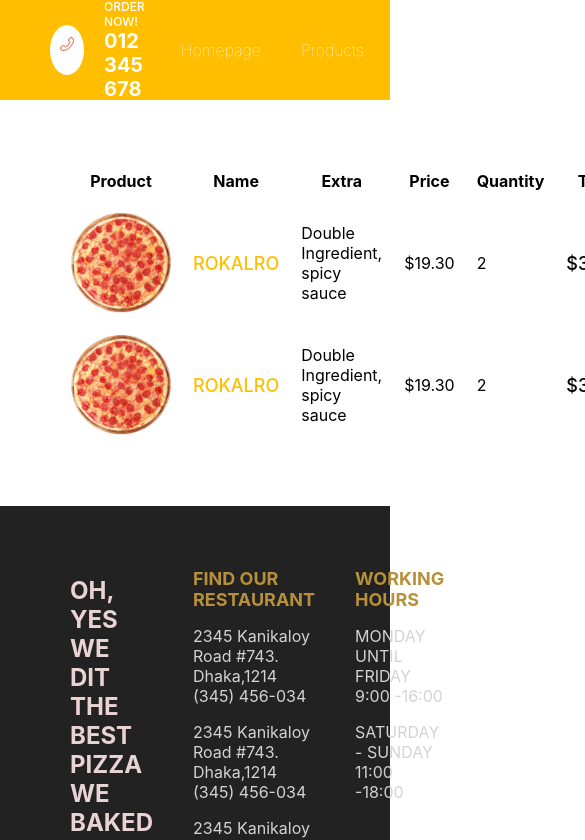
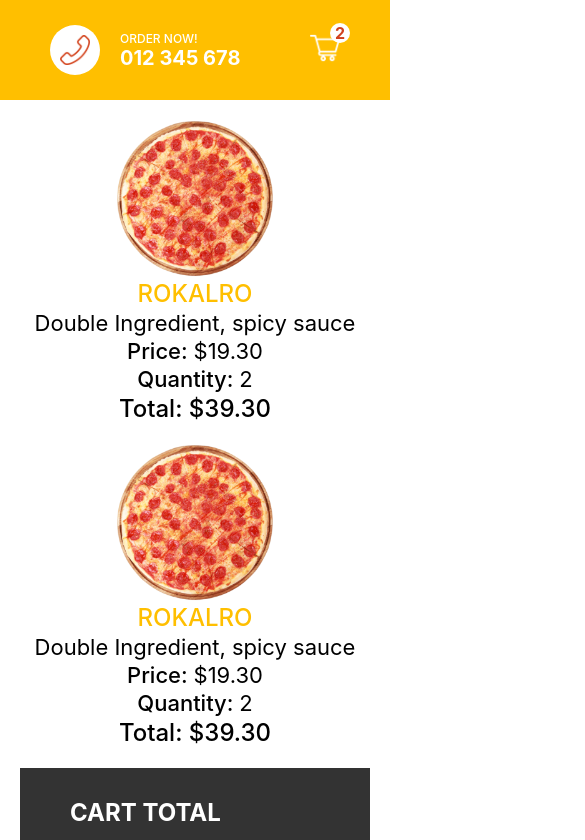
Before and after one commit to 52atiq/food-ordering-client, a Next.js app: page /cart in a window 390 px wide. Shown: the top 840 px of the page, 585 px wide, since content can reach past the window. Built offline with nearby package versions, Linux system fonts and the light colour scheme.

Commit message:
responsive added

```diff
--- a/pages/cart.js
+++ b/pages/cart.js
@@ -6,7 +6,8 @@
     <div className={styles.container}>
          <div className={styles.left}>
             <table className={styles.table}>
-                <tr className={styles.tr}>
+               <tbody>
+               <tr className={styles.trTitle}>
                    <th>Product</th>
                    <th>Name</th>
                    <th>Extra</th>
@@ -15,17 +16,17 @@
                    <th>Total</th>
                 </tr>
 
-                <tr>
+                <tr className={styles.tr}>
                     <td>
                         <div className={styles.imgContainer}>
-                            <Image src='/img/pizza.png' layout='fill' objectFit='cover' alt=''  />
+                            <Image  src='/img/pizza.png' layout='fill' objectFit='cover' alt=''  />
                         </div>
                     </td>
                     <td>
                         <span className={styles.name}>ROKALRO</span>
                     </td>
-                    <td className={styles.extras}>
-                        <span>Double Ingredient, spicy sauce</span>
+                    <td >
+                        <span className={styles.extras}>Double Ingredient, spicy sauce</span>
                     </td>
 
                     <td>
@@ -38,7 +39,7 @@
                         <span className={styles.total}>$39.30</span>
                     </td>
                 </tr>
-                <tr>
+                <tr className={styles.tr}>
                     <td>
                         <div className={styles.imgContainer}>
                             <Image src='/img/pizza.png' layout='fill' objectFit='cover' alt=''  />
@@ -47,8 +48,8 @@
                     <td>
                         <span className={styles.name}>ROKALRO</span>
                     </td>
-                    <td className={styles.extras}>
-                        <span>Double Ingredient, spicy sauce</span>
+                    <td>
+                        <span className={styles.extras}>Double Ingredient, spicy sauce</span>
                     </td>
 
                     <td>
@@ -62,6 +63,7 @@
                     </td>
                 </tr>
 
+               </tbody>
             </table>
          </div>
          <div className={styles.right}>
@@ -84,4 +86,4 @@
   )
 }
 
-export default Cart
+export default Cart;
--- a/pages/orders/[id].js
+++ b/pages/orders/[id].js
@@ -16,14 +16,15 @@
         <div className={styles.left}>
             <div className={styles.row}>
             <table className={styles.table}>
-                <tr className={styles.tr}>
+               <tbody>
+               <tr className={styles.trTitle}>
                    <th>Order ID</th>
                    <th>Customer</th>
                    <th>Address</th>
                    <th>Total</th>
                 </tr>
 
-                <tr>
+                <tr className={styles.tr}>
 
                     <td>
                         <span className={styles.id}>1243534534</span>
@@ -41,6 +42,7 @@
                         <span className={styles.total}>$39.30</span>
                     </td>
                 </tr>
+               </tbody>
             </table>
             </div>
             <div className={styles.row}>
--- a/styles/Cart.module.css
+++ b/styles/Cart.module.css
@@ -52,3 +52,53 @@
     cursor: pointer;
     margin-top: 20px;
 }
+
+@media screen and (max-width: 480px) {
+    .container{
+        flex-direction: column;
+        padding: 20px;
+    }
+    .table{
+        display: flex;
+        flex-direction: column;
+        align-items: center;
+        justify-content: center;
+    }
+    .trTitle{
+        display: none;
+    }
+    .tr{
+        display: flex;
+        flex-direction: column;
+        align-items: center;
+        justify-content: center;
+        margin-bottom: 20px;
+
+    }
+    .imgContainer{
+        width: 40vw;
+        height: 40vw;
+    }
+
+    .name, .total {
+        font-size: 24px;
+    }
+    .extras, .price, .quantity{
+        font-size: 22px;
+    }
+    .price::before{
+        content: "Price: ";
+        font-weight: 500;
+    }
+    .quantity::before{
+        content: "Quantity: ";
+        font-weight: 500;
+    }
+    .total::before{
+        content: "Total: ";
+        font-weight: 500;
+    }
+    .wrapper{
+        width: 100%;
+    }
+}
--- a/styles/Featured.module.css
+++ b/styles/Featured.module.css
@@ -3,6 +3,7 @@
     /* background-color: #d1411e; */
     background-color: #FFBF00;
     overflow: hidden;
+    position: relative;
 }
 
 .arrowContainer{
@@ -29,3 +30,11 @@
     height: 100%;
     position: relative;
 }
+
+@media screen and (max-width: 480px) {
+    .container{
+        height: 50vh;
+
+    }
+
+}
--- a/styles/Footer.module.css
+++ b/styles/Footer.module.css
@@ -29,3 +29,22 @@
 .motto{
     color: rgb(233, 211, 211);
 }
+
+@media screen and (max-width: 480px) {
+    .container{
+        text-align: center;
+        height: auto;
+    }
+    .item:first-child{
+        display: none;
+    }
+    .item{
+        flex-direction: column;
+    }
+    .title{
+        font-size: 25px;
+    }
+    .text{
+        font-size: 18px;
+    }
+}
--- a/styles/Navbar.module.css
+++ b/styles/Navbar.module.css
@@ -73,3 +73,12 @@
     font-weight: bold;
     color: #d1411e;
 }
+
+@media screen and (max-width:480px) {
+    .item:nth-child(2){
+        display: none;
+    }
+    .item:nth-child(1){
+        flex: 3;
+    }
+}
--- a/styles/Order.module.css
+++ b/styles/Order.module.css
@@ -77,3 +77,47 @@
     margin-top: 20px;
     cursor: not-allowed;
 }
+
+@media screen  and (max-width: 480px){
+    .container{
+        flex-direction: column;
+    }
+    .trTitle{
+        display: none;
+    }
+    .tr{
+        display: flex;
+        flex-direction: column;
+        align-items: center;
+        justify-content: center;
+    }
+    .id::before {
+        content: "Order ID: ";
+        font-weight: 500;
+    }
+    .name::before{
+        content: "Customer: ";
+        font-weight: 500;
+    }
+    .address::before{
+        content: "Address: ";
+        font-weight: 500;
+    }
+    .total::before{
+        content: "Total: ";
+        font-weight: 500;
+    }
+
+    .row:last-child{
+        width: 100%;
+        flex-direction: column;
+        align-items: center;
+        justify-content: center;
+    }
+    .done, .undone, .inProgress {
+        margin-bottom: 20px;
+    }
+    .wrapper{
+        width: 100%;
+    }
+}
--- a/styles/PizzaCard.module.css
+++ b/styles/PizzaCard.module.css
@@ -24,3 +24,12 @@
     text-align: center;
     color: #777;
 }
+
+@media screen and (max-width: 480px) {
+    .container{
+        width: 100%;
+    }
+    .title , .desc{
+        font-size: 30px;
+    }
+}
--- a/styles/PizzaList.module.css
+++ b/styles/PizzaList.module.css
@@ -16,3 +16,15 @@
     justify-content: center;
     flex-wrap: wrap;
 }
+
+@media screen and (max-width: 480px) {
+   .title{
+    text-align: center;
+   }
+   .desc{
+    width: 90%;
+    text-align: center;
+
+   }
+
+}
--- a/styles/Product.module.css
+++ b/styles/Product.module.css
@@ -83,3 +83,40 @@
     cursor: pointer;
 
 }
+
+@media screen and (max-width: 480px) {
+    .container{
+        height: auto;
+        text-align: center;
+        flex-direction: column;
+        margin-top: 20px;
+    }
+    .imgContainer{
+        width: 70vw;
+        height: 70vw;
+    }
+    .title{
+        margin: 5px;
+
+    }
+    .sizes{
+        width: 100%;
+        padding: 0px 20px;
+    }
+    .ingredients{
+        flex-direction: column;
+
+    }
+    .option{
+        margin: 10px;
+        font-size: 18px;
+    }
+    .checkbox{
+        width: 25px;
+        height: 25px;
+    }
+    .quantity, .button{
+       height: 50px;
+       padding: 10px 20px;
+    }
+}
```
